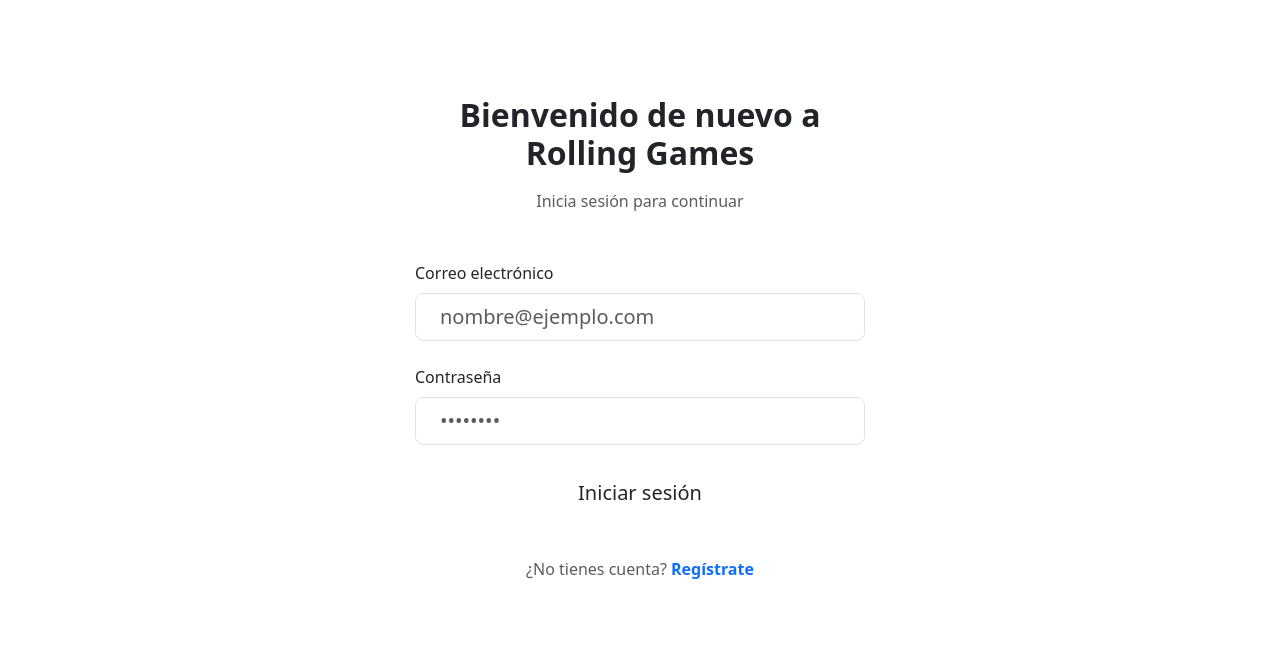
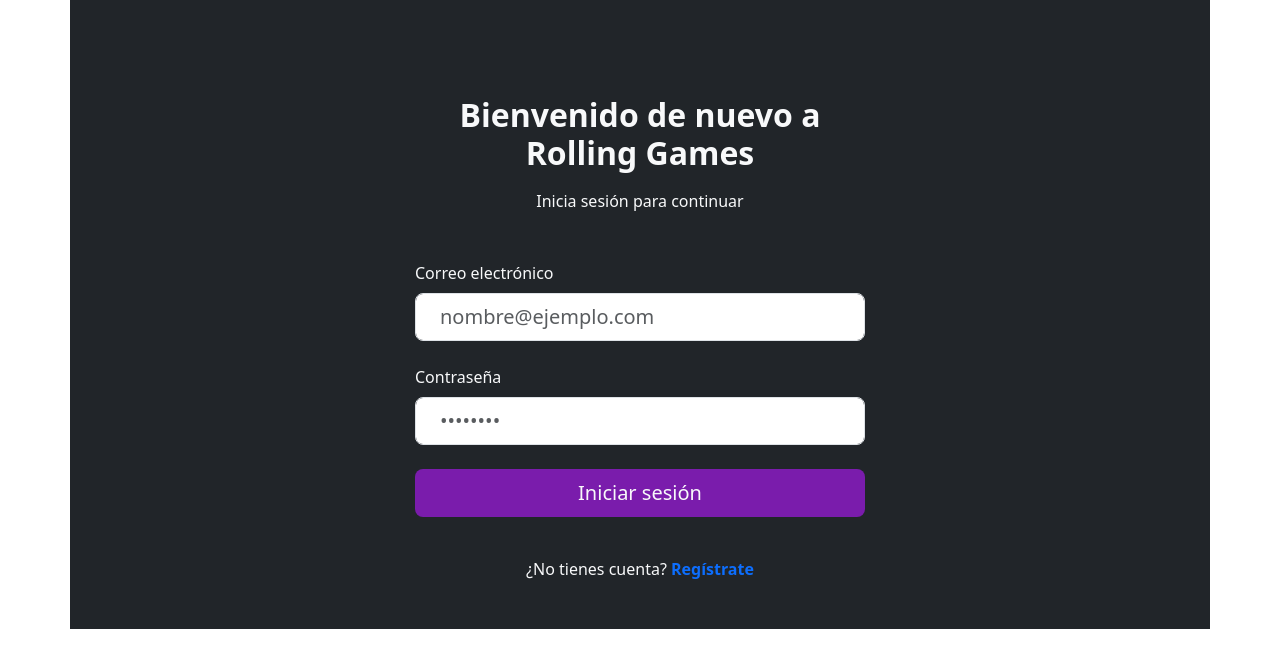
Before and after one commit to cordobaesteban77/rolling-games, a React (Vite) app: page /login in a window 1280 px wide. Shown: the top 668 px of the page. Built offline with nearby package versions, Linux system fonts and the light colour scheme; no server answers.

Commit message:
borro los estilos del app

```diff
--- a/src/login.css
+++ b/src/login.css
@@ -0,0 +1,7 @@
+.custom-boton {
+    background-color: #7A1CAC;
+}
+
+.custom-boton:hover {
+    background-color: #AD49E1;
+}
--- a/src/pages/LoginScreen.jsx
+++ b/src/pages/LoginScreen.jsx
@@ -30,17 +30,17 @@
         }
   }
   return (
-    <div className="container">
+    <div className="container bg-dark">
       <div className="row justify-content-center pt-5">
         <div className="col-md-8 col-lg-6">
           <div className="login-container p-5">
             <div className="text-center mb-5">
-              <h2 className="fw-bold mb-3">Bienvenido de nuevo a Rolling Games</h2>
-              <p className="text-muted">Inicia sesión para continuar</p>
+              <h2 className="fw-bold mb-3 text-light">Bienvenido de nuevo a Rolling Games</h2>
+              <p className="text-light">Inicia sesión para continuar</p>
             </div>
             <form onSubmit={handleSubmit(logIn)}>
               <div className="mb-4 position-relative">
-                <label className="form-label">Correo electrónico</label>
+                <label className="form-label text-light">Correo electrónico</label>
                 <input type="email" className="form-control form-control-lg ps-4" {...register("correo", {required: true})} placeholder="nombre@ejemplo.com"/>
                 {
                   errors.correo && (
@@ -52,7 +52,7 @@
                 <i className="bi bi-envelope-fill input-icon"></i>
               </div>
               <div className="mb-4 position-relative">
-                <label className="form-label">Contraseña</label>
+                <label className="form-label text-light">Contraseña</label>
                 <input type="password" className="form-control form-control-lg ps-4" {...register("password", {required: true})} placeholder="••••••••"/>
                 {
                   errors.password && (
@@ -63,11 +63,11 @@
                 }
                 <i className="bi bi-lock-fill input-icon"></i>
               </div>
-              <button type="submit" className="btn btn-custom btn-lg w-100 mb-3 custom-boton">
+              <button type="submit" className="btn btn-custom btn-lg w-100 mb-3 text-light custom-boton">
                 Iniciar sesión
               </button>
               <div className="text-center mt-4">
-                <span className="text-muted">¿No tienes cuenta? </span>
+                <span className="text-light">¿No tienes cuenta? </span>
                 <a href="#" className="text-decoration-none text-purple fw-bold">Regístrate</a>
               </div>
             </form>
```
